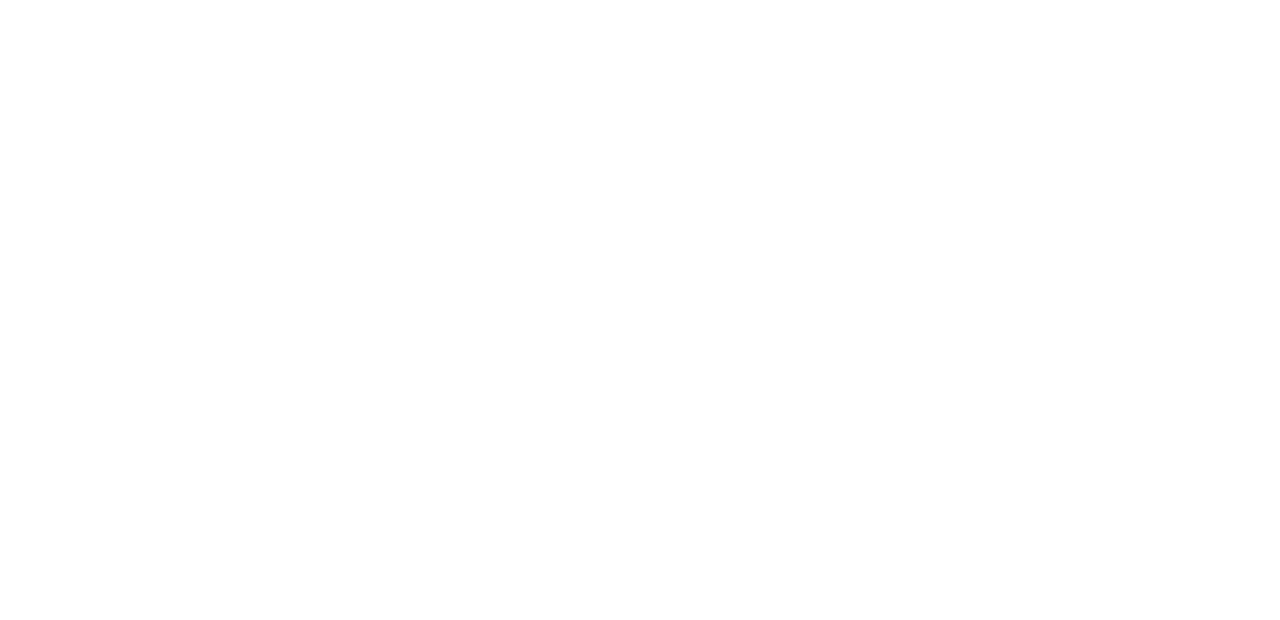
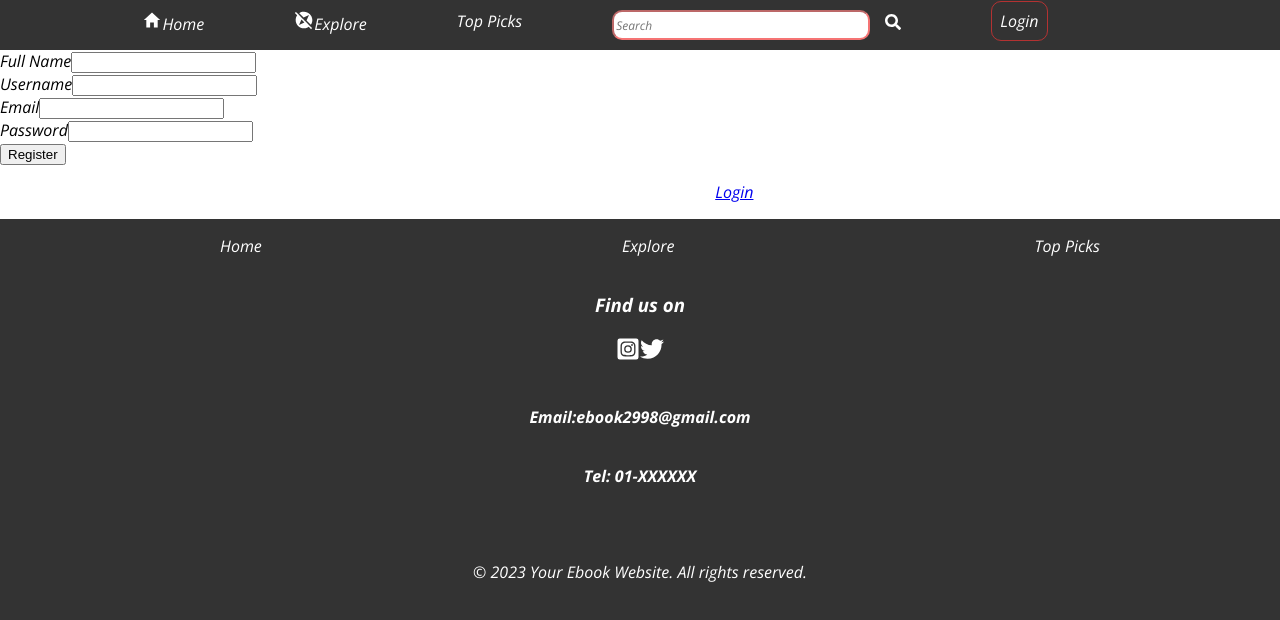
Before and after one commit to sanjaya999/ebook-project, a React (Vite) app: page /Register in a window 1280 px wide. Before the commit this address had no page. Shown: the top 620 px of the page. Built offline with nearby package versions, Linux system fonts and the light colour scheme; some icons are missing.

Commit message:
frontend login added

```diff
--- a/src/App.jsx
+++ b/src/App.jsx
@@ -18,7 +18,8 @@ const App = () => (
         <Route path="Home" element={<Home />} />
         <Route path="Explore" element={<Explore />} />
         <Route path="Top" element={<Top />} />
-        <Route path='GetStarted' element={<Register />} />
+        <Route path='Login' element={<Login />} />
+        <Route path='Register' element={<Register />} />
       </Route>
     </Routes>
   </Router>
--- a/src/components/Login/Login.jsx
+++ b/src/components/Login/Login.jsx
@@ -1,8 +1,34 @@
-import React from 'react'
+import React from 'react';
+import { Link } from 'react-router-dom';
 
 function Login() {
+
+
   return (
-    <div>Login</div>
+    <div>
+        <h2>Login</h2>
+
+        <form action="" >
+            <div>
+                <label htmlFor="email" className='label'>Email</label>
+                <input type="email" className='input' />
+            </div>
+
+            <div>
+                <label htmlFor="password" className='label'>Password</label>
+                <input type="Password" className='input' />
+            </div>
+
+            <div>
+                <button type='submit' >Login</button>
+            </div>
+
+
+        </form>
+
+        <h1>Dont have an Account ? </h1>  <Link to="/Register" >Register</Link>
+
+    </div>
   )
 }
 
--- a/src/components/Login/Register.jsx
+++ b/src/components/Login/Register.jsx
@@ -1,8 +1,74 @@
-import React from 'react'
+import React, { useState } from 'react';
+
+import { Link } from 'react-router-dom';
+
+
+
 
 function Register() {
+
+  const [userRegistration, setuserRegistration] = useState({
+
+    fullname : "",
+    username :"",
+    email :"",
+    password :""
+  });
+
+const handleInput = (e)=>{
+    const {name , value} = e.target;
+    setuserRegistration({
+      ...userRegistration,
+       [name] : value
+})
+}
+
+
+const handleSubmit=(e)=>{
+  e.preventDefault();
+  console.log(userRegistration); // if we are getting or not
+
+}
   return (
-    <div>Register</div>
+    <div>
+       <form action="" onSubmit={handleSubmit} >
+        <div className='fullName'>
+            <label htmlFor="fullname" className='label'>Full Name</label>
+            <input type="text" name='fullname'
+            value={userRegistration.fullname} className='input'
+            onChange={handleInput} id='fullname'  />
+        </div>
+
+        <div>
+            <label htmlFor="username" className='label'>Username</label>
+            <input  type="text" name='username'
+            value={userRegistration.username} className='input'
+            onChange={handleInput} id='username'  />
+        </div>
+
+        <div>
+            <label htmlFor="email" className='label'>Email</label>
+            <input  type="text" name='email'
+             value={userRegistration.email}  className='input'
+             onChange={handleInput} id='email'  />
+        </div>
+
+        <div>
+            <label htmlFor="password" className='label'>Password</label>
+            <input type="password" name='password'
+             value={userRegistration.password} className='input'
+             onChange={handleInput} id='password'  />
+        </div>
+
+        <div>
+          <button type='submit'>Register</button>
+        </div>
+
+
+       </form>
+       <p>Already have an account ?  <Link to="/Login">Login</Link></p>
+
+    </div>
   )
 }
 
--- a/src/components/Navigation/Nav.jsx
+++ b/src/components/Navigation/Nav.jsx
@@ -36,7 +36,7 @@ function Nav() {
 
             </li>
             <li className="start">
-              <NavLink  to="/GetStarted" className="login" > GetStarted</NavLink>
+              <NavLink  to="/Login" className="login" > Login</NavLink>
             </li>
           </ul>
         </div>
```
